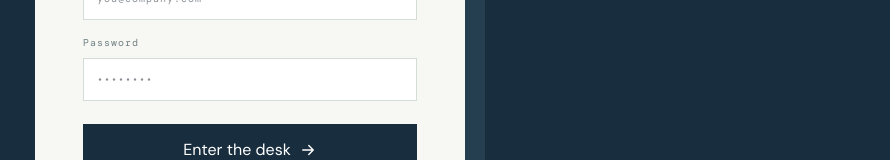
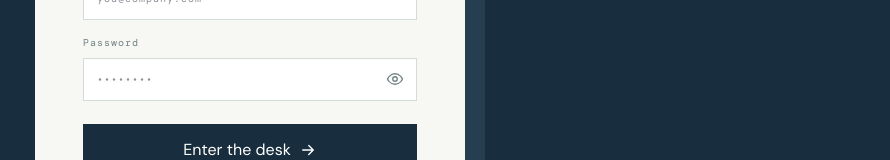
Before and after one commit to Abhishek-1337/Production-Chatbot, a React (Vite) app in the folder frontend/: page / in a window 1280 px wide. Shown: the part 480-640 px from the top of the page, without its empty margins (390-1280 px from the left). Built offline with nearby package versions, Linux system fonts and the light colour scheme; no server answers; a web font is replaced by a local one.

Commit message:
icon added

```diff
--- a/frontend/src/components/Icon.tsx
+++ b/frontend/src/components/Icon.tsx
@@ -16,6 +16,9 @@ const ICONS: Record<string, string> = {
   sun: "M12 3v2m0 14v2M5.6 5.6l1.4 1.4m10 10 1.4 1.4M3 12h2m14 0h2M5.6 18.4 7 17m10-10 1.4-1.4M16 12a4 4 0 1 1-8 0 4 4 0 0 1 8 0Z",
   trash:
     "M3 6h18M8 6V4a2 2 0 0 1 2-2h4a2 2 0 0 1 2 2v2m3 0v14a2 2 0 0 1-2 2H7a2 2 0 0 1-2-2V6h14Z M10 11v6M14 11v6",
+  eye: "M2 12s3-7 10-7 10 7 10 7-3 7-10 7-10-7-10-7Z M12 9a3 3 0 1 0 0 6 3 3 0 0 0 0-6Z",
+  eyeOff:
+    "M9.88 9.88a3 3 0 1 0 4.24 4.24 M10.73 5.08A10.94 10.94 0 0 1 12 5c7 0 10 7 10 7a13.16 13.16 0 0 1-1.67 2.68 M6.61 6.61A13.52 13.52 0 0 0 2 12s3 7 10 7a9.59 9.59 0 0 0 5.39-1.61 M2 2l18 18",
 };
 
 export function Icon({ name, size = 18 }: { name: string; size?: number }) {
```
